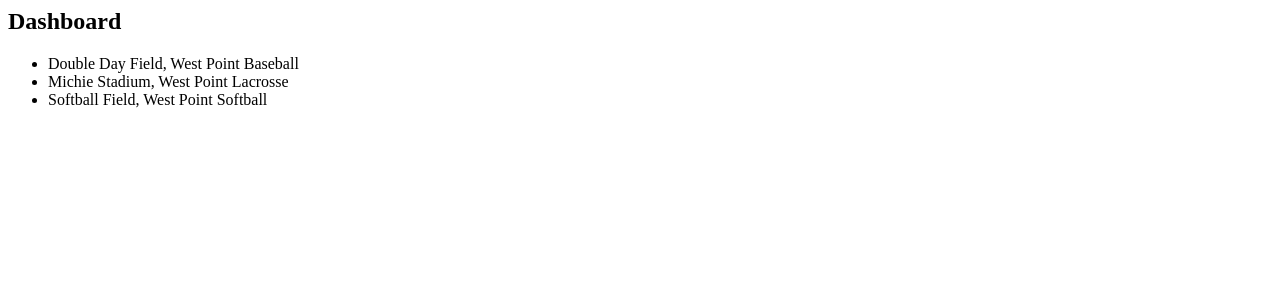
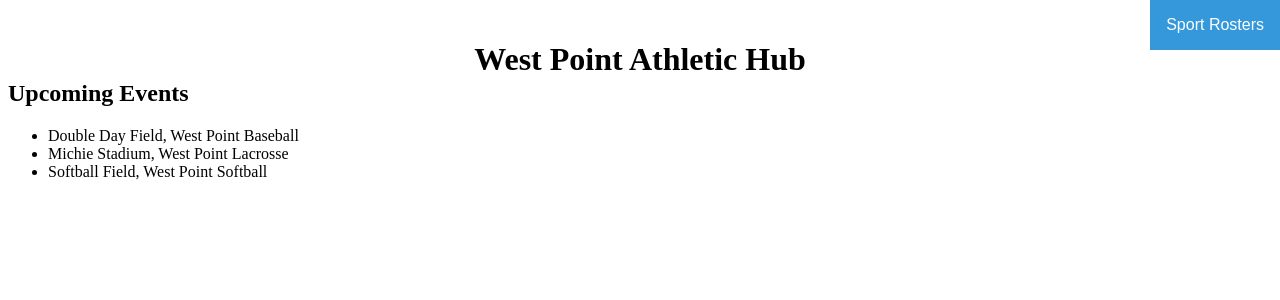
Before and after one commit to broge2k16/IT394-Project, a Django app: template mysite/polls/templates/dashboard/index.html in a window 1280 px wide. Shown: the top 300 px of the page. Run offline with Django 3.2, Linux system fonts and the light colour scheme; the template is opened without the code that fills it: values that come from a table or form of the project are taken from there, others are empty; data comes from the database, SQL or seed files in the repository.

Commit message:
index.html
Started the framework with some CSS included.
Started links to the other west point athletic site for the rosters.

```diff
--- a/mysite/polls/templates/dashboard/index.html
+++ b/mysite/polls/templates/dashboard/index.html
@@ -1,7 +1,101 @@
-<title>Athletic Dashboard</title>
-  <h2> Dashboard </h2>
-  <ul>
-  {% for game in latest_games %}
-  <li> {{game.location}} {{game.sport.sportName }} </li>
-  {% endfor %}
-  </ul>
+<!DOCTYPE html>
+<html>
+<style>
+
+.dropbtn {
+  background-color: #3498DB;
+  color: white;
+  padding: 16px;
+  font-size: 16px;
+  border: none;
+  cursor: pointer;
+
+}
+
+.dropbtn:hover, .dropbtn:focus {
+  background-color: #2980B9;
+}
+
+.dropdown {
+  position: fixed;
+  top: 0;
+  right: 0;
+  display: inline-block;
+}
+
+.dropdown-content {
+  display: none;
+  position: absolute;
+  background-color: #f1f1f1;
+  min-width: 160px;
+  overflow: auto;
+  box-shadow: 0px 8px 16px 0px rgba(0,0,0,0.2);
+  z-index: 1;
+}
+
+.dropdown-content a {
+  color: black;
+  padding: 12px 16px;
+  text-decoration: none;
+  display: block;
+}
+
+.dropdown a:hover {background-color: #ddd;}
+
+.show {display: block;}
+
+h1 {
+  position: relative;
+  text-align: center;
+  top: 20px;
+}
+
+</style>
+
+<head>
+<div class="dropdown">
+  <button onclick="myFunction()" class="dropbtn">Sport Rosters</button>
+  <div id="myDropdown" class="dropdown-content">
+    <a href="#home">Home</a>
+    <a href="#about">About</a>
+    <a href="#contact">Contact</a>
+  </div>
+</div>
+</head>
+
+<body>
+
+<h1>West Point Athletic Hub</h1>
+
+<h2> Upcoming Events </h2>
+
+<ul>
+{% for game in latest_games %}
+<li> {{game.location}} {{game.sport.sportName }} </li>
+{% endfor %}
+</ul>
+
+</body>
+
+<script>
+/* When the user clicks on the button,
+toggle between hiding and showing the dropdown content */
+function myFunction() {
+  document.getElementById("myDropdown").classList.toggle("show");
+}
+
+// Close the dropdown if the user clicks outside of it
+window.onclick = function(event) {
+  if (!event.target.matches('.dropbtn')) {
+    var dropdowns = document.getElementsByClassName("dropdown-content");
+    var i;
+    for (i = 0; i < dropdowns.length; i++) {
+      var openDropdown = dropdowns[i];
+      if (openDropdown.classList.contains('show')) {
+        openDropdown.classList.remove('show');
+      }
+    }
+  }
+}
+</script>
+</html>
```
